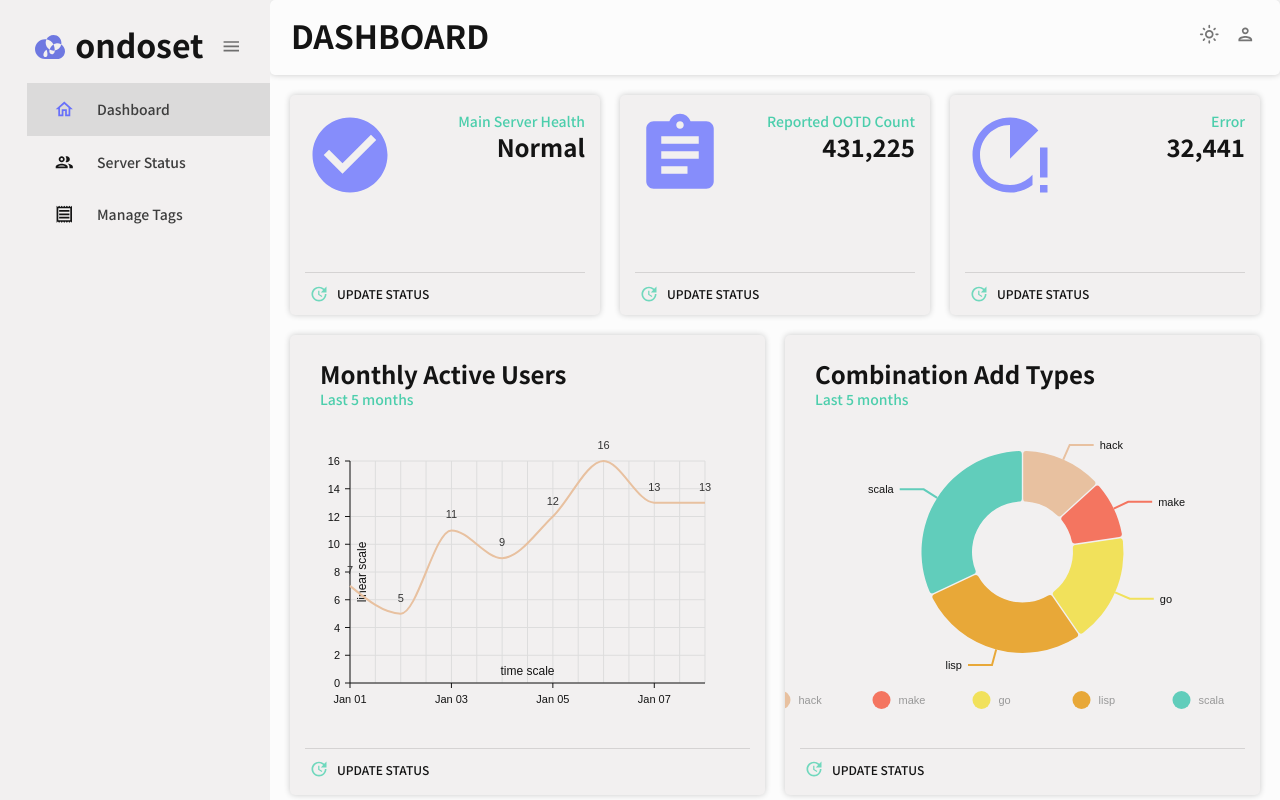
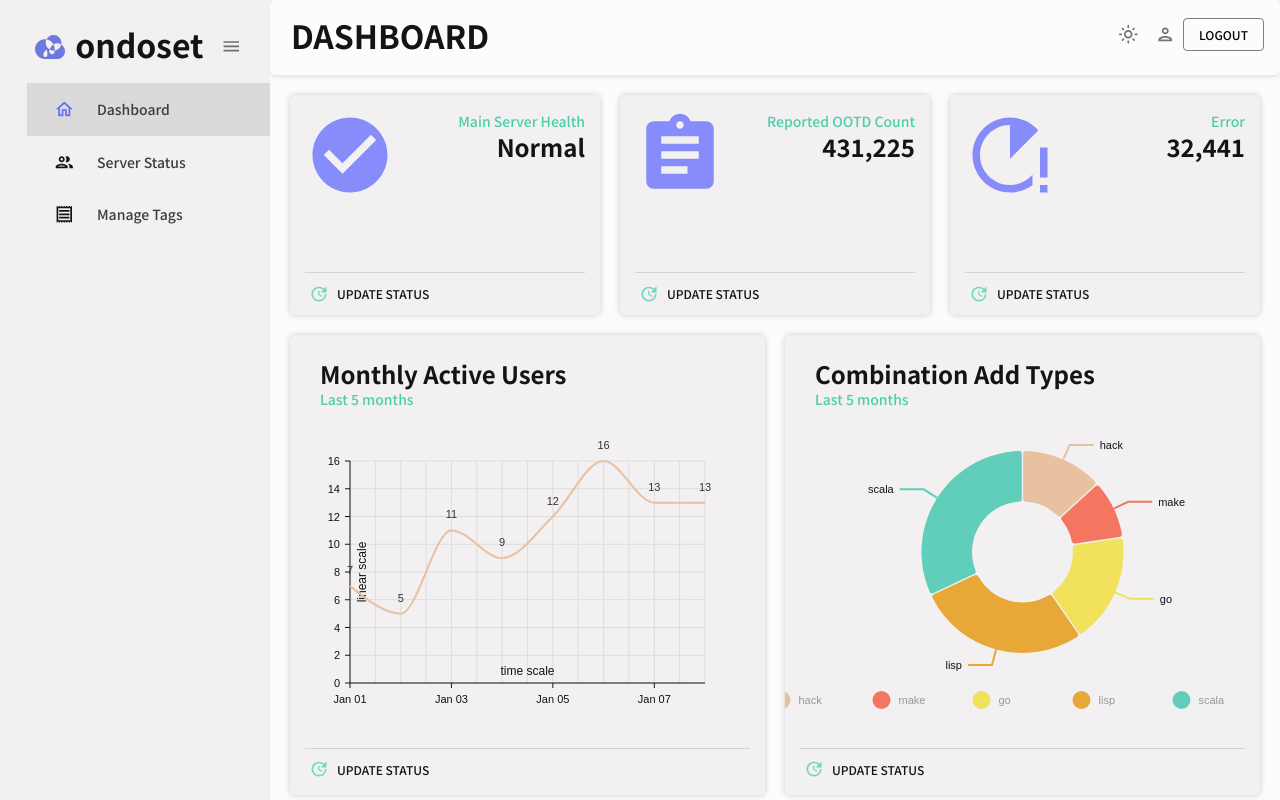
Before and after one commit to Team-Easy/Ondoset_Web, a React (Create React App) app in the folder ondoset-admin/: page /manage-reports in a window 1280 px wide. Both pictures are taken after a click on the button "LOGIN". Built offline with nearby package versions, Linux system fonts and the light colour scheme.

Commit message:
Feat: connect login-main

```diff
--- a/ondoset-admin/src/App.js
+++ b/ondoset-admin/src/App.js
@@ -18,9 +18,9 @@ function App() {
   const [isLoggedIn, setIsLoggedIn] = useState(false); // 로그인 상태를 추적하는 상태 변수
 
   // 로그인 처리 함수
-  const handleLogin = () => {
+  const handleLogin = (isLogin) => {
     // 로그인 처리 로직을 작성한 후, 로그인 성공 시 setIsLoggedIn(true) 호출
-    setIsLoggedIn(true);
+    setIsLoggedIn(isLogin);
   };
 
   return (
@@ -32,7 +32,7 @@ function App() {
             <>
               <Sidebar isSidebar={isSidebar} />
               <main className="content">
-                <Topbar />
+                <Topbar handleLogin={handleLogin} />
                 <Routes>
                   <Route path="/" element={<Dashboard />} />
                   <Route path="/server-status" element={<ServerStatus />} />
--- a/ondoset-admin/src/scenes/global/Topbar.jsx
+++ b/ondoset-admin/src/scenes/global/Topbar.jsx
@@ -1,4 +1,76 @@
-import { Box, Typography, Icon, IconButton, useTheme } from "@mui/material";
+// import { Box, Typography, Icon, IconButton, useTheme } from "@mui/material";
+// import { useContext } from "react";
+// import { ColorModeContext, tokens } from "../../theme";
+// import InputBase from "@mui/material/InputBase";
+// import LightModeOutlinedIcon from "@mui/icons-material/LightModeOutlined";
+// import DarkModeOutlinedIcon from "@mui/icons-material/DarkModeOutlined";
+// import NotificationsOutlinedIcon from "@mui/icons-material/NotificationsOutlined";
+// import SettingsOutlinedIcon from "@mui/icons-material/SettingsOutlined";
+// import PersonOutlinedIcon from "@mui/icons-material/PersonOutlined";
+// import SearchIcon from "@mui/icons-material/Search";
+// import Header from "../../components/Header";
+// import { useLocation } from "react-router-dom";
+
+// const Topbar = () => {
+//   const theme = useTheme();
+//   const colors = tokens(theme.palette.mode);
+//   const colorMode = useContext(ColorModeContext);
+//   const location = useLocation();
+
+//   const formatPath = (path) => {
+//     if (path === "/") {
+//       return "DASHBOARD";
+//     }
+//     return path
+//       .replace("/", "")
+//       .replace("-", " ")
+//       .replace("-", " ")
+//       .toUpperCase();
+//   };
+
+//   return (
+//     <Box
+//       display="flex"
+//       justifyContent="space-between"
+//       alignItems="flex-start"
+//       p={2}
+//       sx={{
+//         boxShadow: "0px 0px 6px rgba(0,0,0,0.2)",
+//         borderRadius: "5px",
+//       }}
+//     >
+//       <Box ml="5px">
+//         {/* add subtitle if needed-> will be added below title */}
+//         <Header title={formatPath(location.pathname)} subtitle="" />
+//       </Box>
+
+//       {/* ICONS */}
+//       <Box display="flex">
+//         <IconButton onClick={colorMode.toggleColorMode}>
+//           {theme.palette.mode === "dark" ? (
+//             <DarkModeOutlinedIcon />
+//           ) : (
+//             <LightModeOutlinedIcon />
+//           )}
+//         </IconButton>
+//         <IconButton>
+//           <PersonOutlinedIcon />
+//         </IconButton>
+//       </Box>
+//     </Box>
+//   );
+// };
+
+// export default Topbar;
+
+import {
+  Box,
+  Typography,
+  Icon,
+  IconButton,
+  useTheme,
+  Button,
+} from "@mui/material";
 import { useContext } from "react";
 import { ColorModeContext, tokens } from "../../theme";
 import InputBase from "@mui/material/InputBase";
@@ -9,13 +81,23 @@ import SettingsOutlinedIcon from "@mui/icons-material/SettingsOutlined";
 import PersonOutlinedIcon from "@mui/icons-material/PersonOutlined";
 import SearchIcon from "@mui/icons-material/Search";
 import Header from "../../components/Header";
-import { useLocation } from "react-router-dom";
+import { useLocation, useNavigate } from "react-router-dom";
 
-const Topbar = () => {
+const Topbar = ({ handleLogin }) => {
   const theme = useTheme();
   const colors = tokens(theme.palette.mode);
   const colorMode = useContext(ColorModeContext);
   const location = useLocation();
+  const navigate = useNavigate();
+
+  const handleLogout = () => {
+    // 여기에 로그아웃 로직을 작성하면 됩니다.
+    // 예를 들어, 로컬 스토리지에서 로그인 상태를 제거하고, 로그인 페이지로 이동하는 등의 작업을 수행합니다.
+    // 이 예시에서는 단순히 새로 고침을 통해 로그아웃 시뮬레이션합니다.
+    handleLogin(false); // 로그아웃 콜백 호출하여 상태 변경
+    navigate("/login");
+    // window.location.reload(); // 실제 로그아웃 로직을 추가하십시오.
+  };
 
   const formatPath = (path) => {
     if (path === "/") {
@@ -45,7 +127,7 @@ const Topbar = () => {
       </Box>
 
       {/* ICONS */}
-      <Box display="flex">
+      <Box display="flex" alignItems="center">
         <IconButton onClick={colorMode.toggleColorMode}>
           {theme.palette.mode === "dark" ? (
             <DarkModeOutlinedIcon />
@@ -56,6 +138,10 @@ const Topbar = () => {
         <IconButton>
           <PersonOutlinedIcon />
         </IconButton>
+        {/* 로그아웃 버튼 */}
+        <Button variant="outlined" onClick={handleLogout}>
+          Logout
+        </Button>
       </Box>
     </Box>
   );
--- a/ondoset-admin/src/scenes/login/index.jsx
+++ b/ondoset-admin/src/scenes/login/index.jsx
@@ -22,7 +22,7 @@ const LoginPage = ({ onLogin }) => {
     // 로그인이 성공하면 onLogin 함수를 호출하여 App 컴포넌트의 isLoggedIn 상태를 true로 변경합니다.
     try {
       setLoading(false);
-      onLogin();
+      onLogin(true);
       navigate("/"); // 로그인 후에는 홈페이지로 이동합니다.
     } catch (error) {
       setLoading(false);
```
